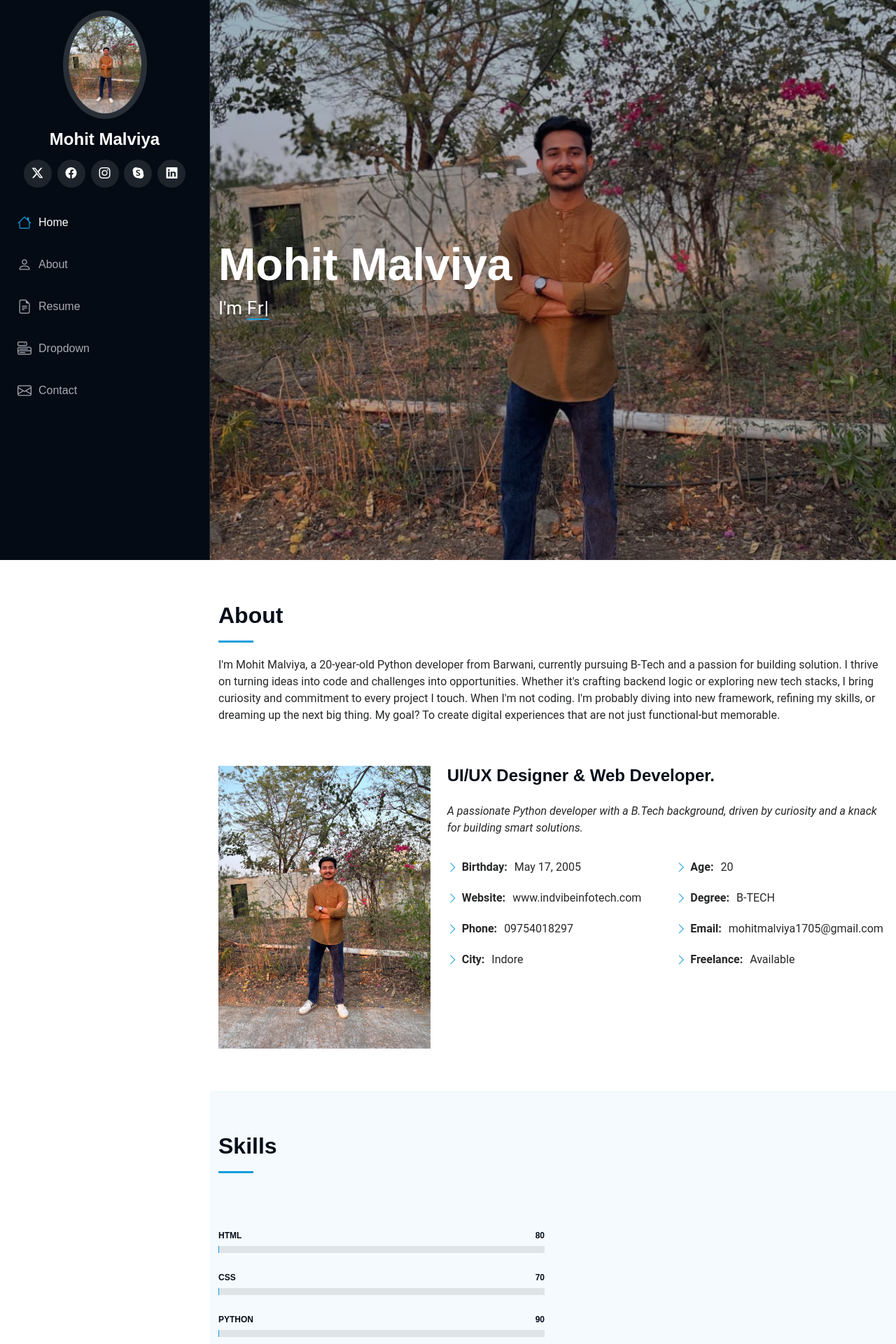
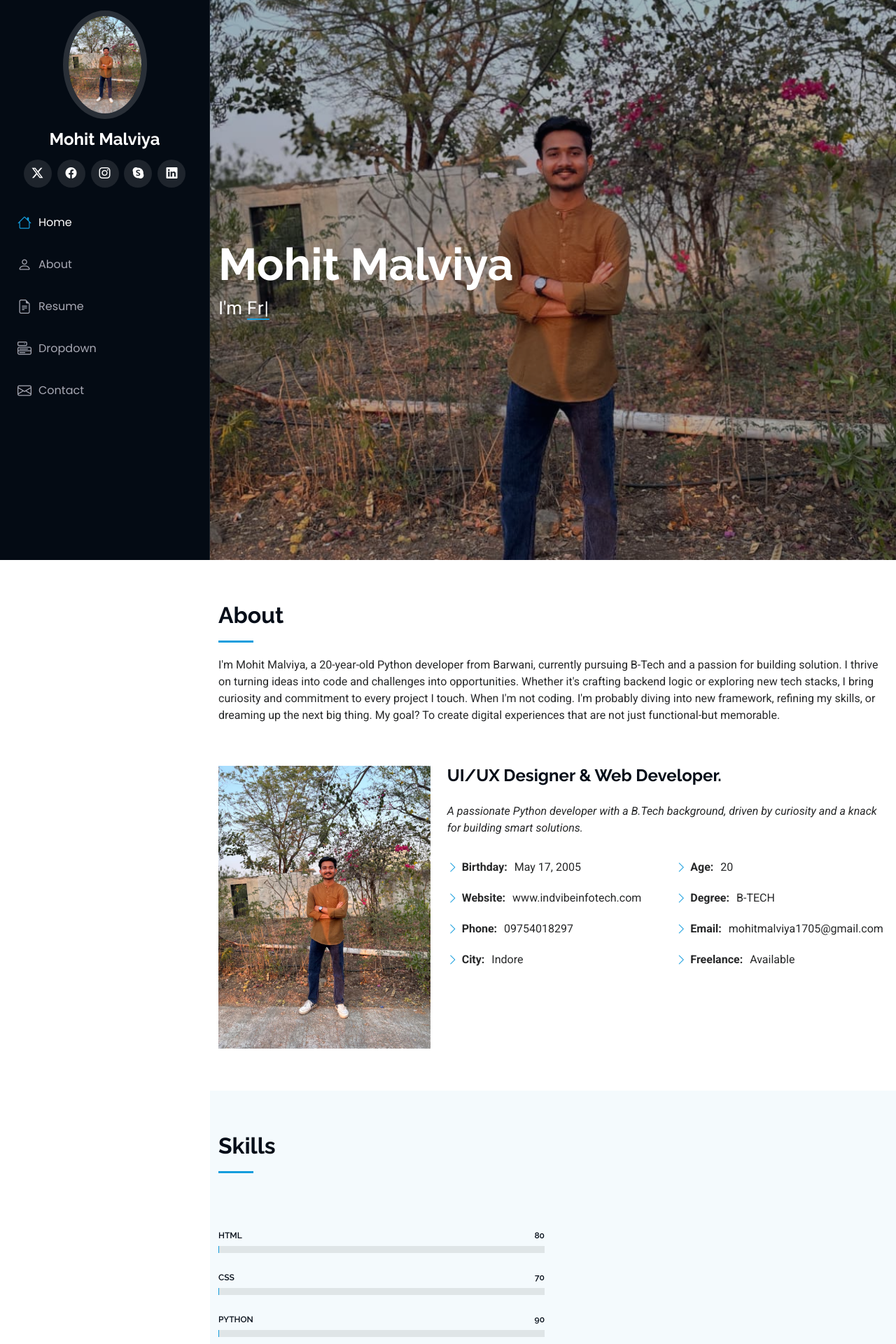
Before and after one commit to mohitt1705/portfolio, a Django app: page / in a window 1280 px wide. Shown: the top 1920 px of the page at 70% size. Run offline with Django 5.2, Linux system fonts and the light colour scheme; data comes from the database, SQL or seed files in the repository; some libraries are stand-ins or nearby versions.

Commit message:
fixed aos css error

```diff
--- a/templates/index.html
+++ b/templates/index.html
@@ -14,16 +14,16 @@
   <link href="{% static 'assets/img/apple-touch-icon.png' %}" rel="apple-touch-icon">
 
   <!-- Fonts -->
-  <link href="{% static 'https://fonts.googleapis.com' %}" rel="preconnect">
-  <link href="{% static 'https://fonts.gstatic.com' %}" rel="preconnect" crossorigin>
-  <link href="{% static 'https://fonts.googleapis.com/css2?family=Roboto:ital,wght@0,100;0,300;0,400;0,500;0,700;0,900;1,100;1,300;1,400;1,500;1,700;1,900&family=Poppins:ital,wght@0,100;0,200;0,300;0,400;0,500;0,600;0,700;0,800;0,900;1,100;1,200;1,300;1,400;1,500;1,600;1,700;1,800;1,900&family=Raleway:ital,wght@0,100;0,200;0,300;0,400;0,500;0,600;0,700;0,800;0,900;1,100;1,200;1,300;1,400;1,500;1,600;1,700;1,800;1,900&display=swap' %}" rel="stylesheet">
+  <link href='https://fonts.googleapis.com' rel="preconnect">
+  <link href='https://fonts.gstatic.com'  rel="preconnect" crossorigin>
+  <link href='https://fonts.googleapis.com/css2?family=Roboto:ital,wght@0,100;0,300;0,400;0,500;0,700;0,900;1,100;1,300;1,400;1,500;1,700;1,900&family=Poppins:ital,wght@0,100;0,200;0,300;0,400;0,500;0,600;0,700;0,800;0,900;1,100;1,200;1,300;1,400;1,500;1,600;1,700;1,800;1,900&family=Raleway:ital,wght@0,100;0,200;0,300;0,400;0,500;0,600;0,700;0,800;0,900;1,100;1,200;1,300;1,400;1,500;1,600;1,700;1,800;1,900&display=swap' rel="stylesheet">
 
   <!-- Vendor CSS Files -->
-  <link href="{%static 'assets/vendor/bootstrap/css/bootstrap.min.css'%}" rel="stylesheet">
-  <link href="{%static 'assets/vendor/bootstrap-icons/bootstrap-icons.css'%}" rel="stylesheet">
-  <link href="{%static 'assets/vendor/aos/aos.css" rel="stylesheet'%}">
-  <link href="{%static 'assets/vendor/glightbox/css/glightbox.min.css'%}" rel="stylesheet">
-  <link href="{%static 'assets/vendor/swiper/swiper-bundle.min.css'%}" rel="stylesheet">
+  <link href="{% static 'assets/vendor/bootstrap/css/bootstrap.min.css' %}" rel="stylesheet">
+  <link href="{% static 'assets/vendor/bootstrap-icons/bootstrap-icons.css' %}" rel="stylesheet">
+  <link href="{% static 'assets/vendor/aos/aos.css' %}" rel="stylesheet">
+  <link href="{% static 'assets/vendor/glightbox/css/glightbox.min.css' %}" rel="stylesheet">
+  <link href="{% static 'assets/vendor/swiper/swiper-bundle.min.css' %}" rel="stylesheet">
 
   <!-- Main CSS File -->
   <link href="{%static 'assets/css/main.css'%}" rel="stylesheet">
```
